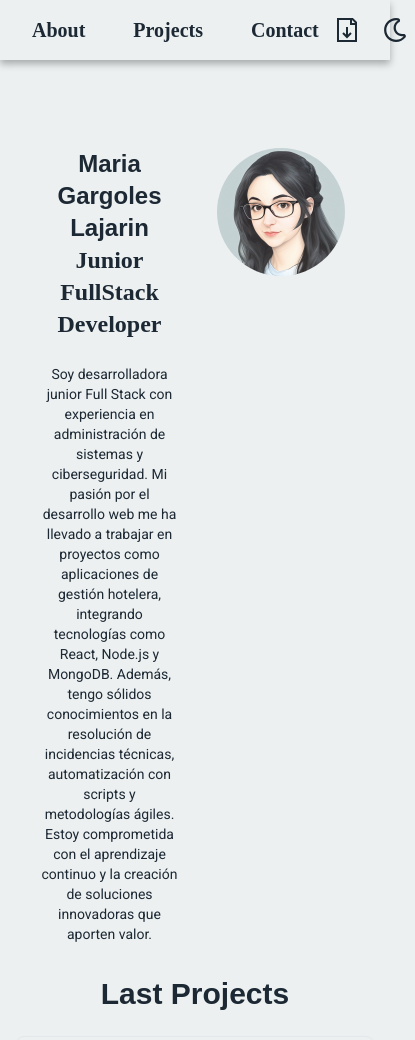
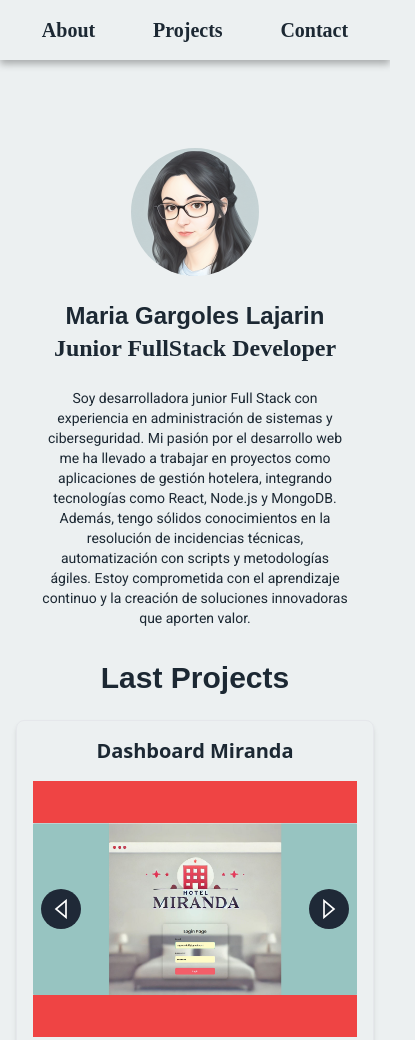
Before and after one commit to MariaGargoles/Porfolio-Astro, an Astro site: page / in a window 390 px wide. Shown: the top 1040 px of the page, 415 px wide, since content can reach past the window. Built offline with nearby package versions, Linux system fonts and the light colour scheme; Astro itself is replaced by a stand-in of ours.

Commit message:
add responsive

```diff
--- a/src/components/HeaderComponent/header.astro
+++ b/src/components/HeaderComponent/header.astro
@@ -4,11 +4,13 @@ import Buttonlight from "../DarkLightButtonComponent/buttonlight.astro";
 import DCVButton from "../DownloadCVButton/DCVButton.astro";
 ---
 
-<header class="w-full text-2xl flex justify-between items-center px-4 py-2">
-  <div>
-    <span class="firma"></span>
-  </div>
-  <nav class="flex-1 flex justify-evenly gap-4 items-center">
+<header
+  class="w-full text-2xl flex flex-wrap sm:flex-nowrap justify-between items-center px-4 py-2"
+>
+  <div class="w-full sm:w-auto flex justify-center sm:justify-start"></div>
+
+  <!-- Navegación -->
+  <nav class="w-full sm:flex-1 flex justify-evenly gap-4 items-center">
     <a
       href="/About"
       class="font-cinzel font-bold text-xl px-4 py-2 rounded-lg transition duration-300"
@@ -26,7 +28,9 @@ import DCVButton from "../DownloadCVButton/DCVButton.astro";
     >
   </nav>
 
-  <div class="flex-2 flex justify-center gap-4 items-center">
+  <div
+    class="w-full sm:w-auto justify-center sm:justify-end gap-4 items-center mt-2 sm:mt-0 sm:flex hidden"
+  >
     <DCVButton />
     <Buttonlight class="hover:scale-110 transition duration-300" />
   </div>
--- a/src/components/MainComponent/MainComponent.astro
+++ b/src/components/MainComponent/MainComponent.astro
@@ -4,9 +4,10 @@ import foto from "../../../public/assets/Studio2.png";
 ---
 
 <main
-  class="flex items-start justify-center w-full pt-10 px-6 mt-12"
+  class="flex flex-col-reverse md:flex-row items-center justify-center w-full pt-10 px-6 mt-12"
 >
-  <div class="w-full md:w-1/2 text-center px-4">
+  <!-- Sección de texto -->
+  <div class="w-full md:w-1/2 text-center px-4 mt-6 md:mt-0">
     <DynamicTextComponent />
 
     <h2 class="font-cinzel text-2xl font-bold mb-4 pb-2">
@@ -23,11 +24,13 @@ import foto from "../../../public/assets/Studio2.png";
       continuo y la creación de soluciones innovadoras que aporten valor.
     </p>
   </div>
+
+  <!-- Imagen -->
   <div class="w-full md:w-1/2 text-center px-4">
     <img
       src={foto.src}
       alt="imagen maria gargoles"
-      class="rounded-full mx-auto w-32 md:w-40"
+      class="rounded-full mx-auto w-32 h-32 sm:w-40 sm:h-40 md:w-48 md:h-48"
     />
   </div>
 </main>
```
